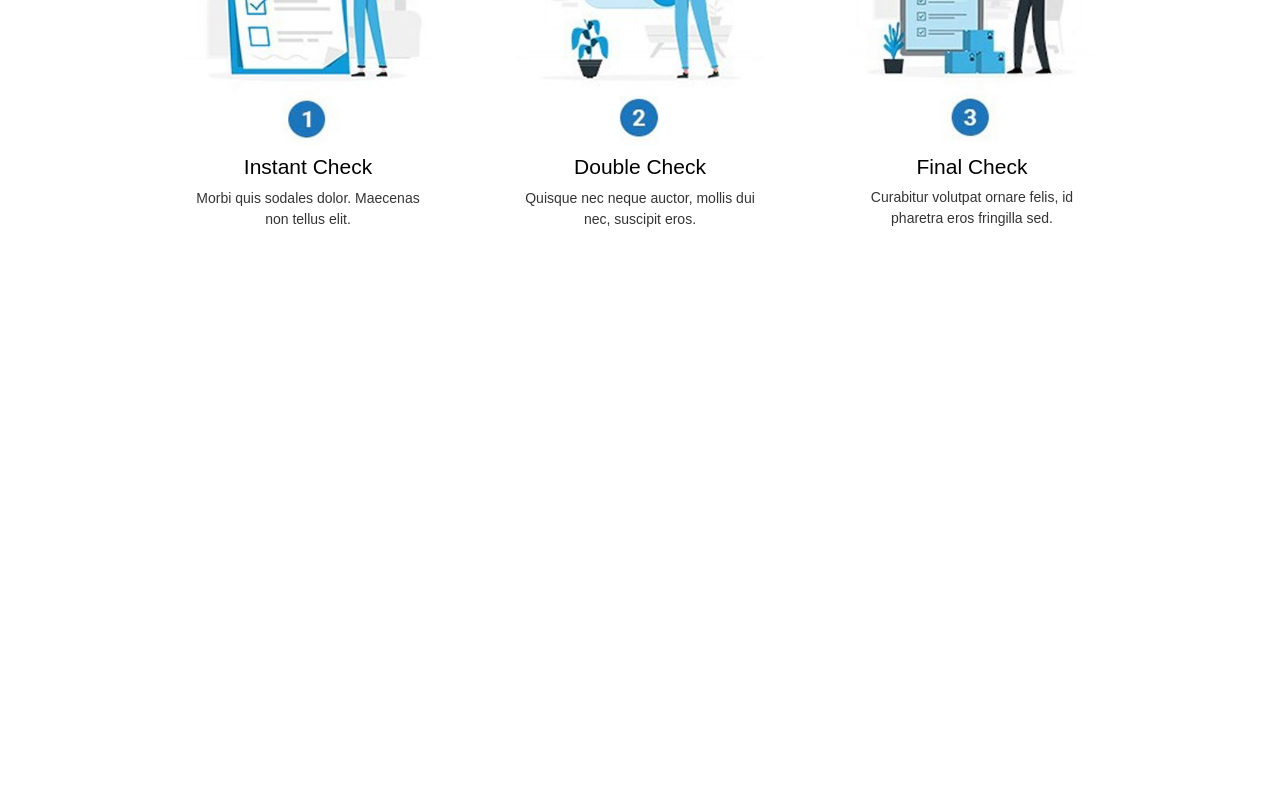
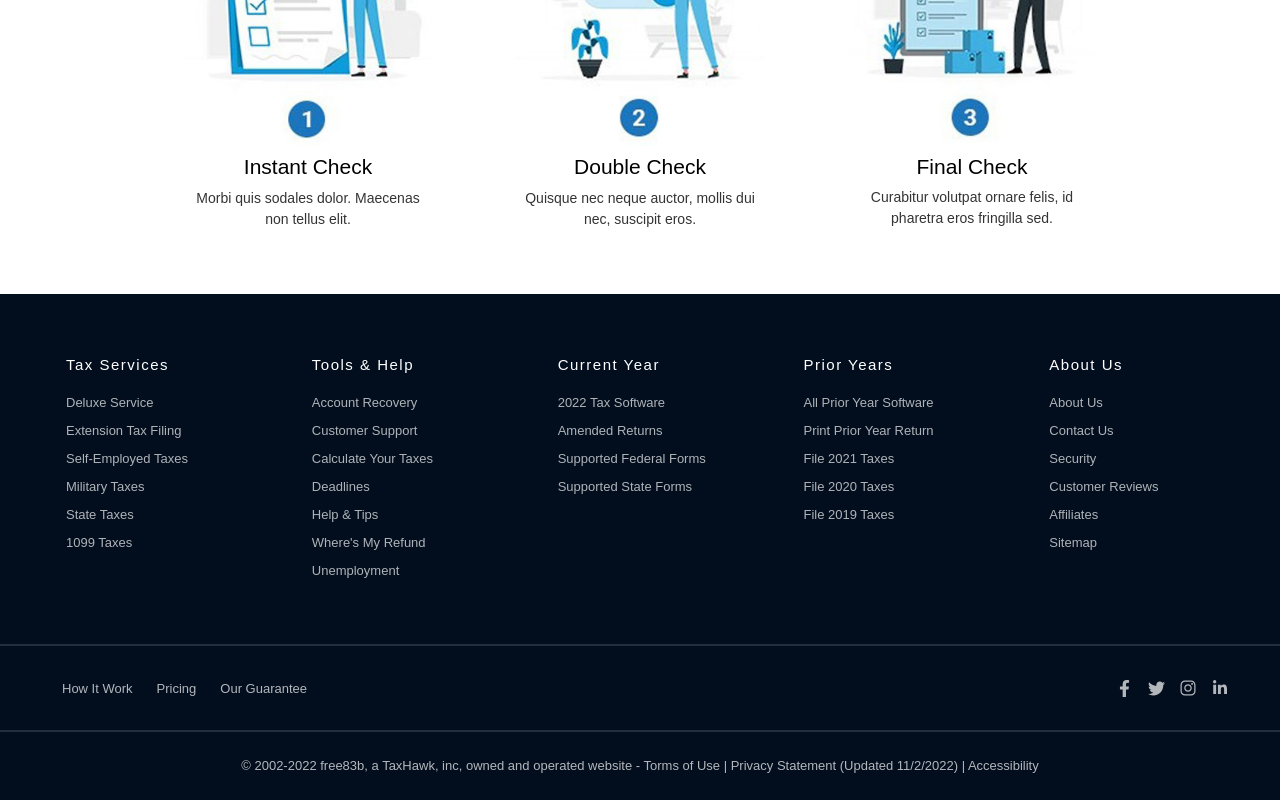
Before and after one commit to atikulla77/SparxDev, a React (Create React App) app: page / in a window 1280 px wide. Shown: the part 1110-1910 px from the top of the page. Before the commit the page ends 1404 px from the top, so only its background shows below. Built offline with nearby package versions, Linux system fonts and the light colour scheme.

Commit message:
add Footer section

```diff
--- /dev/null
+++ b/src/Components/Footer/Footer.js
@@ -0,0 +1,175 @@
+import React from "react";
+import { Link } from "react-scroll";
+import { FaFacebookF } from "react-icons/fa";
+import { FaTwitter } from "react-icons/fa";
+import { IoLogoInstagram } from "react-icons/io";
+import { FaLinkedinIn } from "react-icons/fa6";
+
+const Footer = () => {
+  const FooterData = [
+    {
+      id: 1,
+      listTittle: "Tax Services",
+      listItem: [
+        { id: 1, name: "Deluxe Service" },
+        { id: 2, name: "Extension Tax Filing" },
+        { id: 3, name: "Self-Employed Taxes" },
+        { id: 4, name: "Military Taxes" },
+        { id: 5, name: "State Taxes" },
+        { id: 6, name: "1099 Taxes" },
+      ],
+    },
+    {
+      id: 2,
+      listTittle: "Tools & Help",
+      listItem: [
+        { id: 1, name: "Account Recovery" },
+        { id: 2, name: "Customer Support" },
+        { id: 3, name: "Calculate Your Taxes" },
+        { id: 4, name: "Deadlines" },
+        { id: 5, name: "Help & Tips" },
+        { id: 6, name: "Where's My Refund" },
+        { id: 7, name: "Unemployment" },
+      ],
+    },
+    {
+      id: 3,
+      listTittle: "Current Year",
+      listItem: [
+        { id: 1, name: "2022 Tax Software" },
+        { id: 2, name: "Amended Returns" },
+        { id: 3, name: "Supported Federal Forms" },
+        { id: 4, name: "Supported State Forms" },
+      ],
+    },
+    {
+      id: 4,
+      listTittle: "Prior Years",
+      listItem: [
+        { id: 1, name: "All Prior Year Software" },
+        { id: 2, name: "Print Prior Year Return" },
+        { id: 3, name: "File 2021 Taxes" },
+        { id: 4, name: "File 2020 Taxes" },
+        { id: 5, name: "File 2019 Taxes" },
+      ],
+    },
+    {
+      id: 5,
+      listTittle: "About Us",
+      listItem: [
+        { id: 1, name: "About Us" },
+        { id: 2, name: "Contact Us" },
+        { id: 3, name: "Security" },
+        { id: 4, name: "Customer Reviews" },
+        { id: 5, name: "Affiliates" },
+        { id: 6, name: "Sitemap" },
+      ],
+    },
+  ];
+  const navItems = [
+    {
+      id: 1,
+      name: "How It Work",
+      link: "HowItWork",
+    },
+    {
+      id: 2,
+      name: "Pricing",
+      link: "Pricing",
+    },
+    {
+      id: 3,
+      name: "Our Guarantee",
+      link: "OurGuarantee",
+    },
+  ];
+
+  return (
+    <footer className="bg-[#020E1E] body-font GeologicaFont">
+      <div className="container px-5 pt-[60px] lg:pb-[60px] pb-[20px] mx-auto">
+        <div className="flex flex-wrap md:text-left text-center justify-between ">
+          {FooterData.map((key) => {
+            return (
+              <div key={key.id} className="lg:w-1/6 md:w-1/2 w-full px-4">
+                <h2 className="title-font font-medium text-white tracking-widest [@media(min-width:420px)]:text-[15px] text-[14px] [@media(min-width:420px)]:mb-3 mb-[8px]">
+                  {key.listTittle}
+                </h2>
+                <nav className="list-none lg:mb-0 mb-10">
+                  {key.listItem.map((key2) => {
+                    return (
+                      <li key={key2.id} className="[@media(min-width:420px)]:py-[2px] py-[1px]" >
+                        <a className="text-[#ffffffaf] [@media(min-width:420px)]:text-[13px] text-[12px]">
+                          {key2.name}
+                        </a>
+                      </li>
+                    );
+                  })}
+                </nav>
+              </div>
+            );
+          })}
+        </div>
+      </div>
+      <div className="border-t-[2px] border-[#e5e7eb24]">
+        <div className="container px-5 [@media(min-width:420px)]:py-8 py-[20px] flex md:flex-row flex-col justify-between mx-auto items-center  text-[#ffffffb3]">
+          <span className="md:hidden flex md:w-auto w-full justify-center [@media(min-width:420px)]:pb-[1rem] pb-[0.5rem]">
+            <a className="w-[20px] h-[20px] flex items-center justify-center">
+              <FaFacebookF className=" [@media(min-width:420px)]:text-[15px] text-[14px]" />
+            </a>
+            <a className="ml-3 w-[20px] h-[20px] flex items-center justify-center">
+              <FaTwitter className=" [@media(min-width:420px)]:text-[16px] text-[15px]" />
+            </a>
+            <a className="ml-3 w-[20px] h-[20px] flex items-center justify-center">
+              <IoLogoInstagram className=" [@media(min-width:420px)]:text-[19px] text-[18px]" />
+            </a>
+            <a className="ml-3 w-[20px] h-[20px] flex items-center justify-center">
+              <FaLinkedinIn className=" [@media(min-width:420px)]:text-[15px] text-[14px]" />
+            </a>
+          </span>
+          <div className="flex md:justify-end justify-center md:w-auto w-full">
+            {navItems.map((key) => {
+              return (
+                <Link
+                  key={key.id}
+                  to={key.link}
+                  spy={true}
+                  smooth={true}
+                  offset={-70}
+                  duration={500}
+                  className={
+                    "[@media(min-width:424px)]:px-3 px-[5px] [@media(min-width:424px)]:text-[13px] text-[12px] [@media(min-width:500px)]:font-[400] font-[300] cursor-pointer hover:text-[#EA3E76] transition-[0.3s]"
+                  }
+                  aria-current="page"
+                >
+                  {key.name}
+                </Link>
+              );
+            })}
+          </div>
+          <span className="md:flex hidden md:w-auto w-full justify-center">
+            <a className="w-[20px] h-[20px] flex items-center justify-center">
+              <FaFacebookF className=" text-[17px]" />
+            </a>
+            <a className="ml-3 w-[20px] h-[20px] flex items-center justify-center">
+              <FaTwitter className=" text-[17px]" />
+            </a>
+            <a className="ml-3 w-[20px] h-[20px] flex items-center justify-center">
+              <IoLogoInstagram className=" text-[20px]" />
+            </a>
+            <a className="ml-3 w-[20px] h-[20px] flex items-center justify-center">
+              <FaLinkedinIn className=" text-[16px]" />
+            </a>
+          </span>
+        </div>
+      </div>
+      <div className="border-t-[2px] border-[#e5e7eb24] flex justify-center px-[10px]">
+        <p className="text-[#ffffffb3] [@media(min-width:520px)]:text-[13px] [@media(min-width:420px)]:text-[11px] text-[10px] text-center [@media(min-width:520px)]:py-[1.5rem] py-[0.7rem]">
+          © 2002-2022 free83b, a TaxHawk, inc, owned and operated website -
+          Torms of Use | Privacy Statement (Updated 11/2/2022) | Accessibility
+        </p>
+      </div>
+    </footer>
+  );
+};
+
+export default Footer;
--- a/src/Components/Navbar/Navbar.js
+++ b/src/Components/Navbar/Navbar.js
@@ -3,7 +3,6 @@ import logo from "../../Image/logo.png";
 
 import { HiOutlineMenuAlt3, HiOutlineMenu } from "react-icons/hi";
 import { MdLockOutline } from "react-icons/md";
-
 import { Link } from "react-scroll";
 
 function Navber() {
@@ -24,7 +23,7 @@ function Navber() {
     {
       id: 1,
       name: "How It Work",
-      link: "How It Work",
+      link: "HowItWork",
     },
     {
       id: 2,
@@ -34,7 +33,7 @@ function Navber() {
     {
       id: 3,
       name: "Our Guarantee",
-      link: "Our Guarantee",
+      link: "OurGuarantee",
     },
   ];
 
--- a/src/Page/Home.js
+++ b/src/Page/Home.js
@@ -2,6 +2,7 @@ import React from "react";
 import Banner from "../Components/Home/Banner";
 import Branding from "../Components/Home/Branding";
 import WorkProcess from "../Components/Home/WorkProcess";
+import Footer from "../Components/Footer/Footer";
 
 const Home = () => {
   return (
@@ -9,6 +10,7 @@ const Home = () => {
       <Banner />
       <Branding />
       <WorkProcess />
+      <Footer />
     </div>
   );
 };
```
